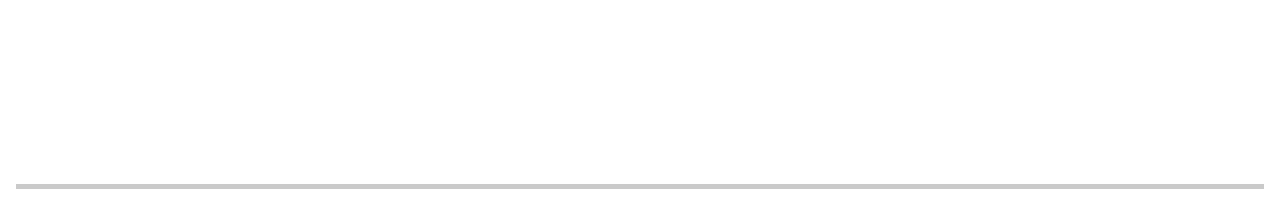
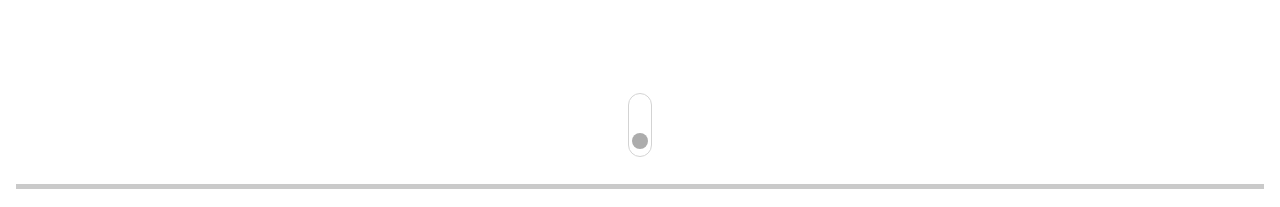
Before and after one commit to SunilPark1129/intro, a React (Create React App) app: page / in a window 1280 px wide. Shown: the part 579-786 px from the top of the page. Built offline with nearby package versions, Linux system fonts and the light colour scheme.

Commit message:
Added scroll ui

```diff
--- a/src/components/Greeting.jsx
+++ b/src/components/Greeting.jsx
@@ -41,6 +41,15 @@ export default function Greeting() {
           Please, let me <span>introduce</span> myself.
         </p>
       </div>
+      <div
+        className="greeting__scroll"
+        style={{
+          opacity: isVisibleOne ? "1" : "0",
+        }}
+      >
+        <p>scroll down</p>
+        <div></div>
+      </div>
       <div className="block-100vh" ref={ref1}></div>
       <div className="block-100vh" ref={ref2}></div>
     </section>
--- a/src/components/styles/greeting.css
+++ b/src/components/styles/greeting.css
@@ -1,3 +1,6 @@
+.greeting {
+  font-size: 1rem;
+}
 .greeting header {
   display: flex;
   flex-direction: column;
@@ -11,4 +14,58 @@
 .greeting .section__text {
   min-width: 14rem;
   transition: 0.3s opacity;
+}
+.greeting__scroll {
+  transition: 0.3s opacity;
+  width: 1.5em;
+  height: 4em;
+  border: 1px solid rgb(211, 211, 211);
+  position: fixed;
+  bottom: 4em;
+  left: 50%;
+  border-radius: 1em;
+  transform: translateX(-50%);
+  pointer-events: none;
+}
+.greeting__scroll p {
+  position: absolute;
+  top: -1.5em;
+  left: 50%;
+  transform: translateX(-50%);
+  white-space: nowrap;
+  color: rgb(148, 148, 148);
+  animation: 1s ani-blink infinite alternate;
+}
+.greeting__scroll > div {
+  position: absolute;
+  width: 1em;
+  height: 1em;
+  background-color: rgb(172, 172, 172);
+  left: 50%;
+  top: 0.5em;
+  border-radius: 50%;
+  transform: translateX(-50%);
+  animation: 1.5s ani-scroll infinite;
+}
+@media (max-width: 700px) {
+  .greeting {
+    font-size: 0.8rem;
+  }
+}
+
+@keyframes ani-blink {
+  to {
+    opacity: 0;
+  }
+}
+@keyframes ani-scroll {
+  0% {
+    top: 0.5em;
+  }
+  80% {
+    top: 2.5em;
+  }
+  100% {
+    top: 2.5em;
+  }
 }/*# sourceMappingURL=greeting.css.map */
--- a/src/components/styles/greeting.scss
+++ b/src/components/styles/greeting.scss
@@ -1,4 +1,5 @@
 .greeting {
+  font-size: 1rem;
   header {
     display: flex;
     flex-direction: column;
@@ -15,4 +16,60 @@
     min-width: 14rem;
     transition: 0.3s opacity;
   }
+  &__scroll {
+    transition: 0.3s opacity;
+    width: 1.5em;
+    height: 4em;
+    border: 1px solid rgb(211, 211, 211);
+    position: fixed;
+    bottom: 4em;
+    left: 50%;
+    border-radius: 1em;
+    transform: translateX(-50%);
+    pointer-events: none;
+
+    p {
+      position: absolute;
+      top: -1.5em;
+      left: 50%;
+      transform: translateX(-50%);
+      white-space: nowrap;
+      color: rgb(148, 148, 148);
+      animation: 1s ani-blink infinite alternate;
+    }
+
+    > div {
+      position: absolute;
+      width: 1em;
+      height: 1em;
+      background-color: rgb(172, 172, 172);
+      left: 50%;
+      top: 0.5em;
+      border-radius: 50%;
+      transform: translateX(-50%);
+      animation: 1.5s ani-scroll infinite;
+    }
+  }
+
+  @media (max-width: 700px) {
+    font-size: 0.8rem;
+  }
 }
+
+@keyframes ani-blink {
+  to {
+    opacity: 0;
+  }
+}
+
+@keyframes ani-scroll {
+  0% {
+    top: 0.5em;
+  }
+  80% {
+    top: 2.5em;
+  }
+  100% {
+    top: 2.5em;
+  }
+}
```
Also changed, not shown: 1 other file (tests, documents, lock files or other folders).
